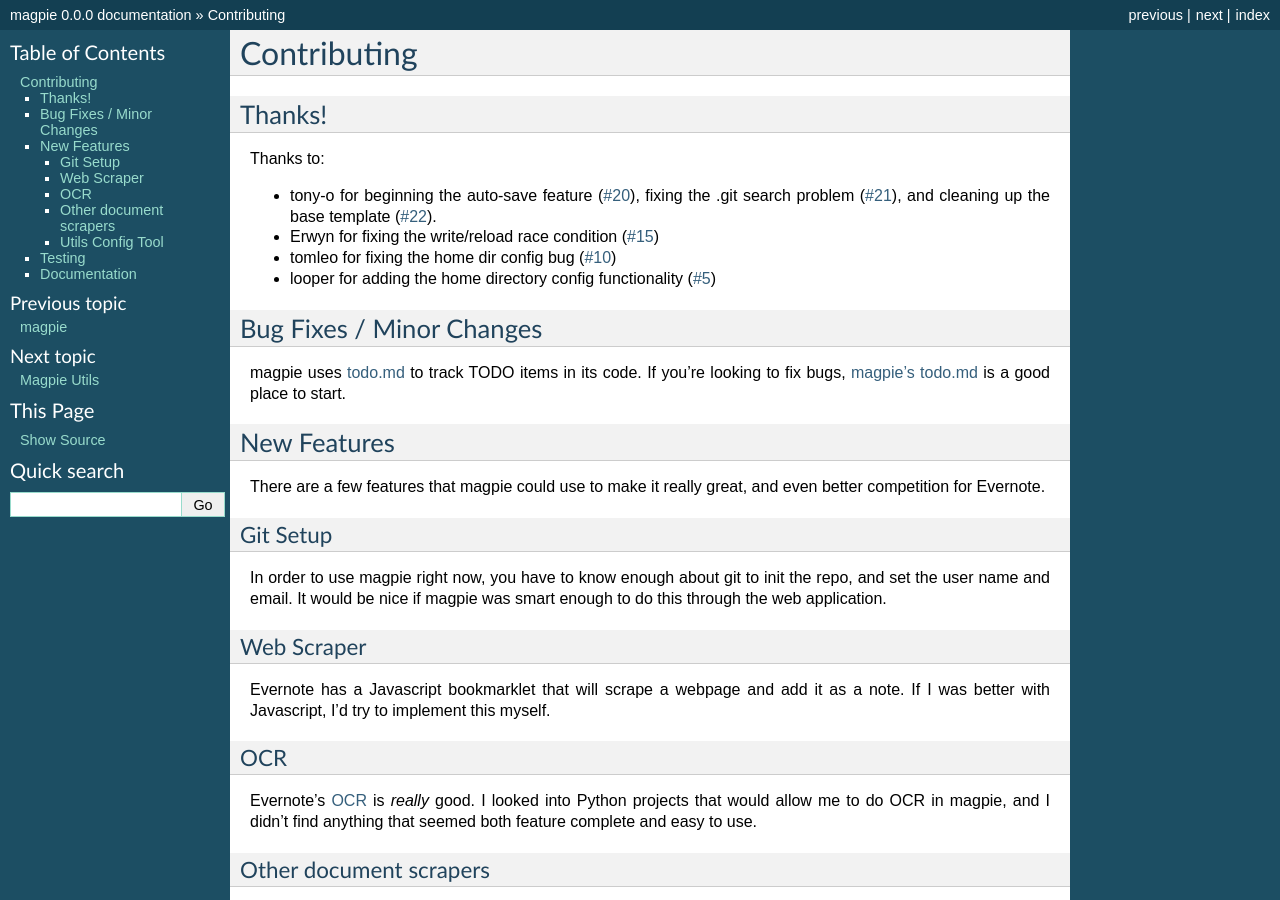
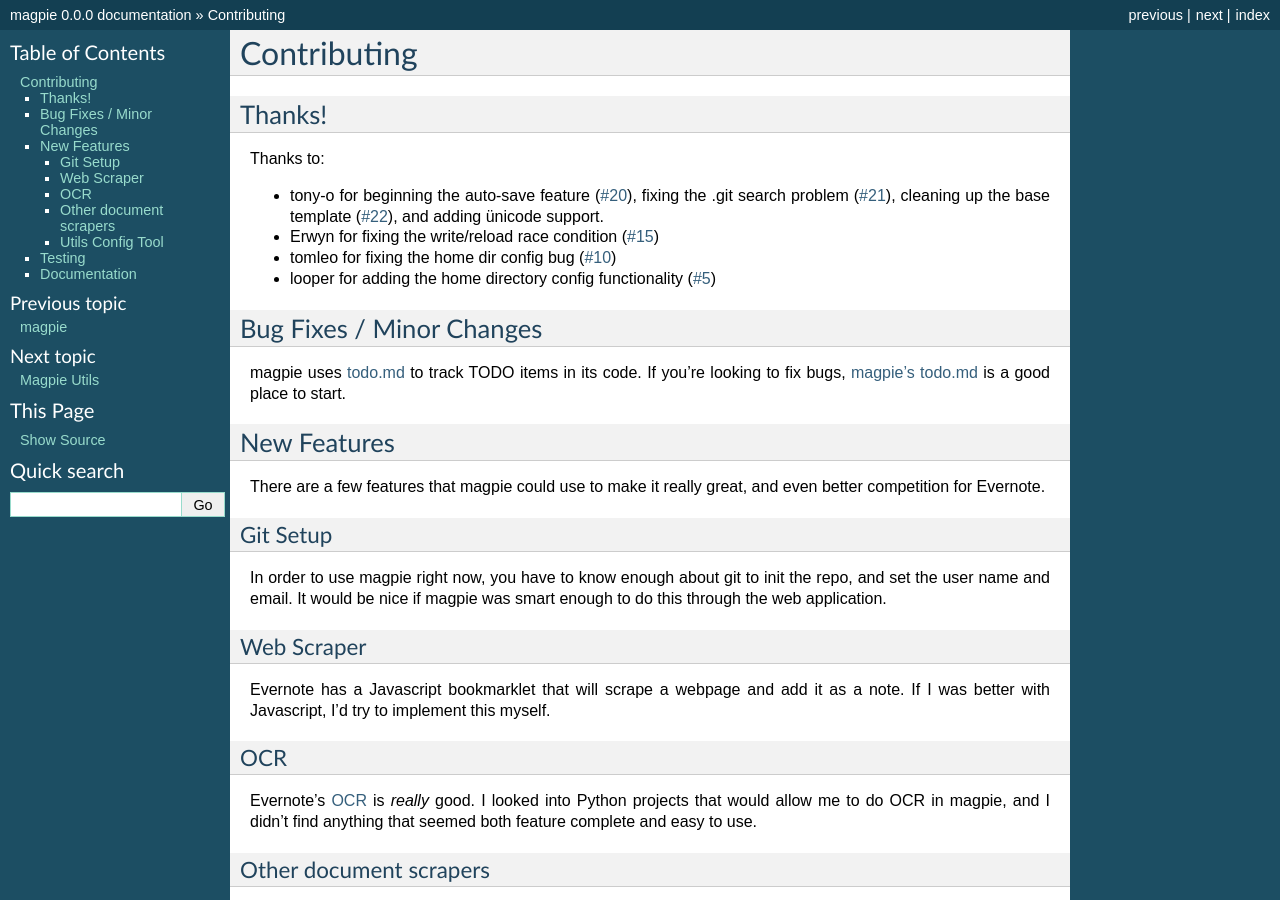
Before and after one commit to charlesthomas/magpie, a Sphinx documentation site: the page built from docs/contributing.rst, in a window 1280 px wide and 900 px high. Built offline with Sphinx 7.4.7, drawn with Linux system fonts in a browser that asks for light colours.

Commit message:
Update contributing.rst

```diff
--- a/docs/contributing.rst
+++ b/docs/contributing.rst
@@ -7,7 +7,8 @@
 Thanks to:
 
 * tony-o for beginning the auto-save feature (`#20`_), fixing the .git search
-  problem (`#21`_), and cleaning up the base template (`#22`_).
+  problem (`#21`_), cleaning up the base template (`#22`_), and adding ünicode
+  support.
 
 * Erwyn for fixing the write/reload race condition (`#15`_)
 
```
